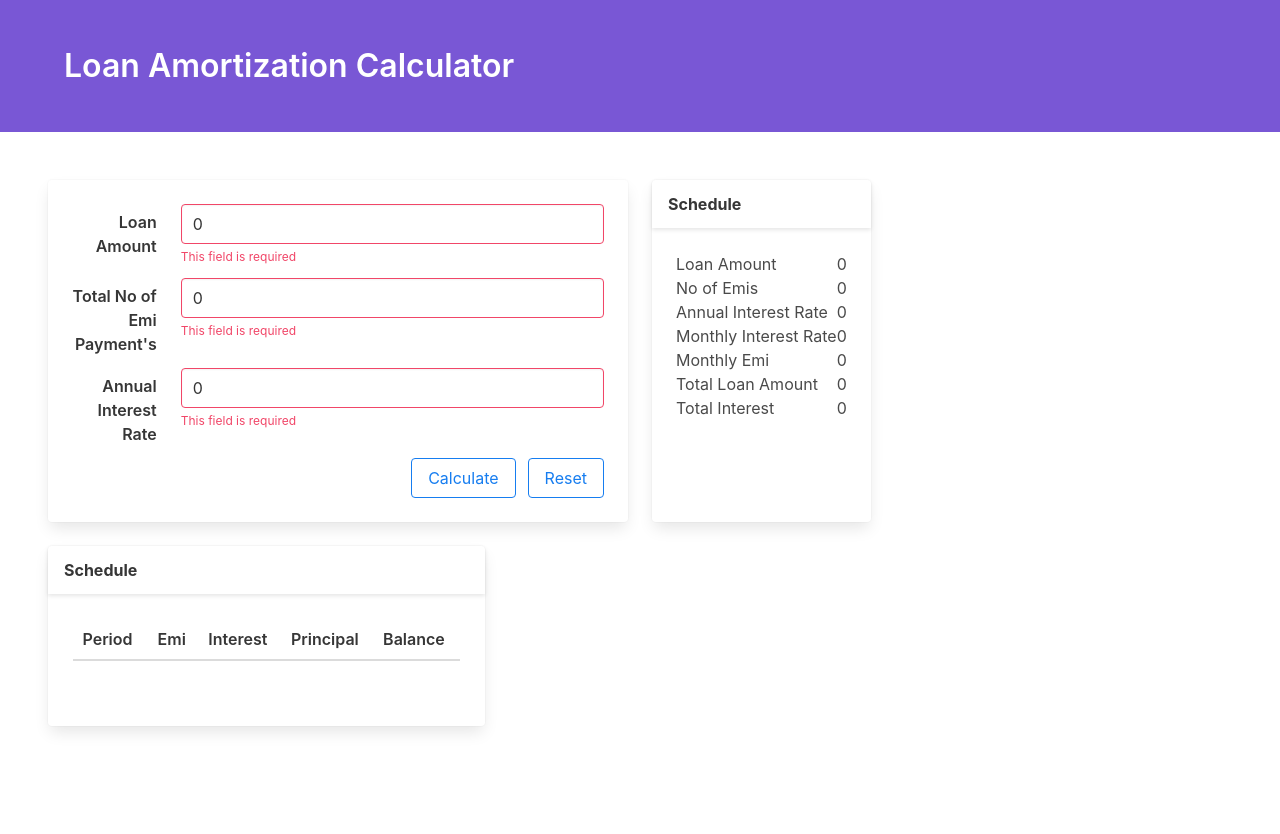
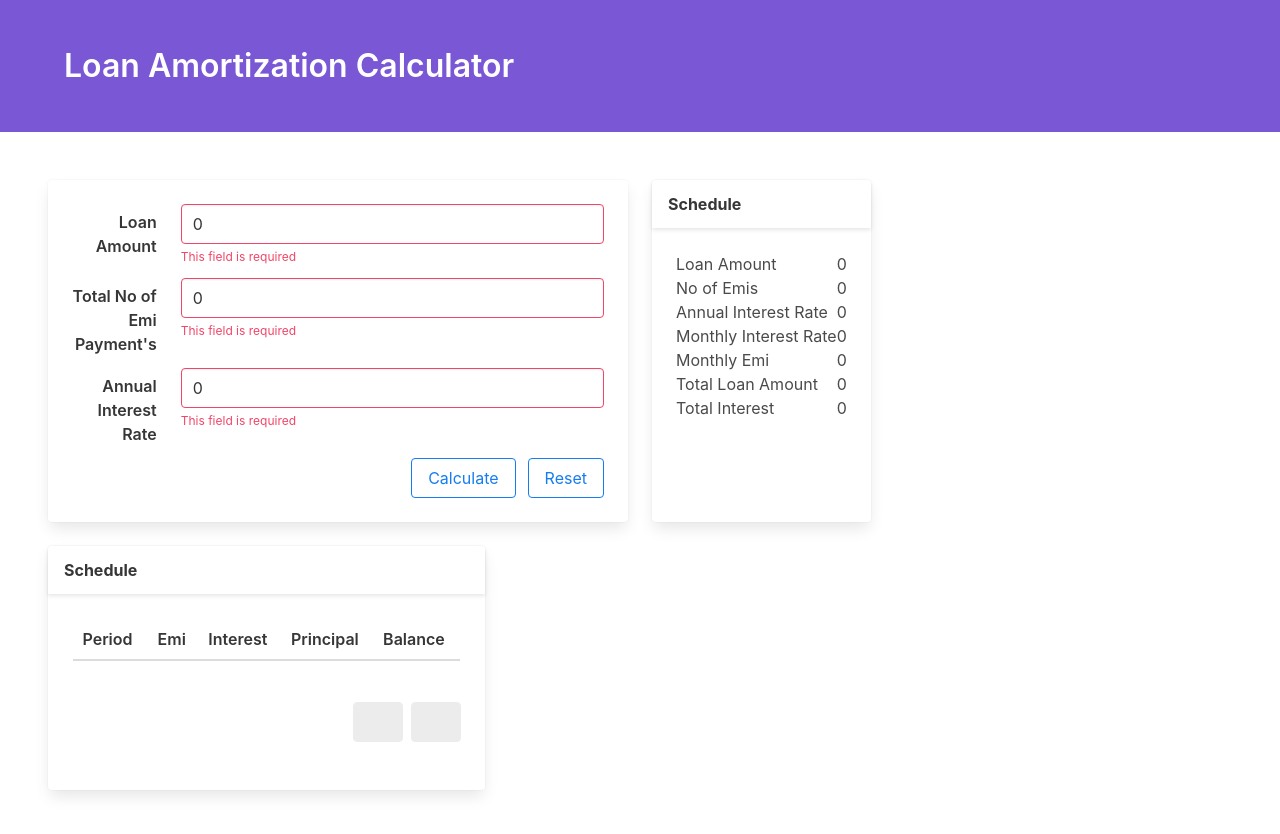
Before and after one commit to mansoormohd9/loan-amortization, a Vue app: page / in a window 1280 px wide. Shown: the top 834 px of the page. Before the commit the page ends 800 px from the top, so only its background shows below. Built offline with nearby package versions, Linux system fonts and the light colour scheme.

Commit message:
Adding in pagination support with max 10 rows

```diff
--- a/src/components/Schedule.vue
+++ b/src/components/Schedule.vue
@@ -6,7 +6,12 @@
       </p>
     </header>
     <div class="card-content">
-      <b-table :data="schedule" :columns="scheduleHeaders"></b-table>
+      <b-table
+      :data="schedule"
+      :columns="scheduleHeaders"
+      :paginated="true"
+      :per-page="10">
+      </b-table>
     </div>
   </div>
 </template>
```
